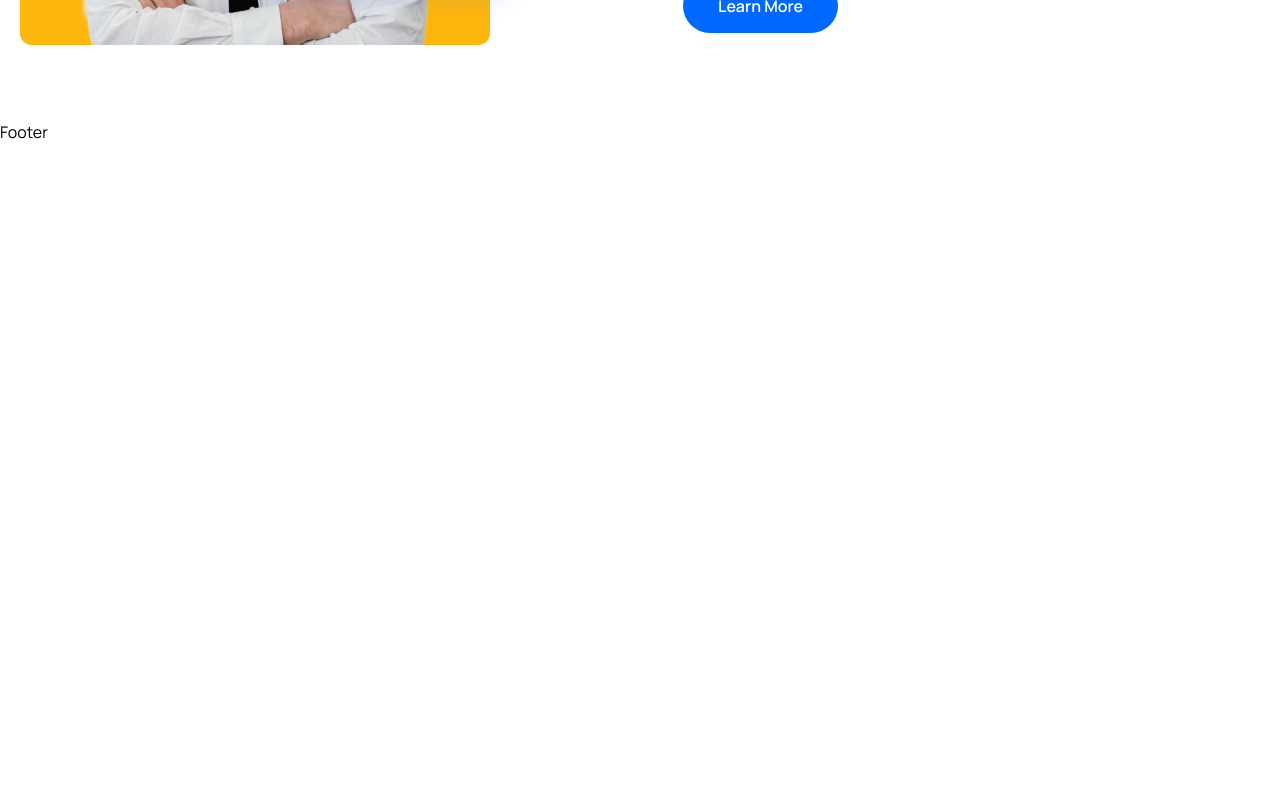
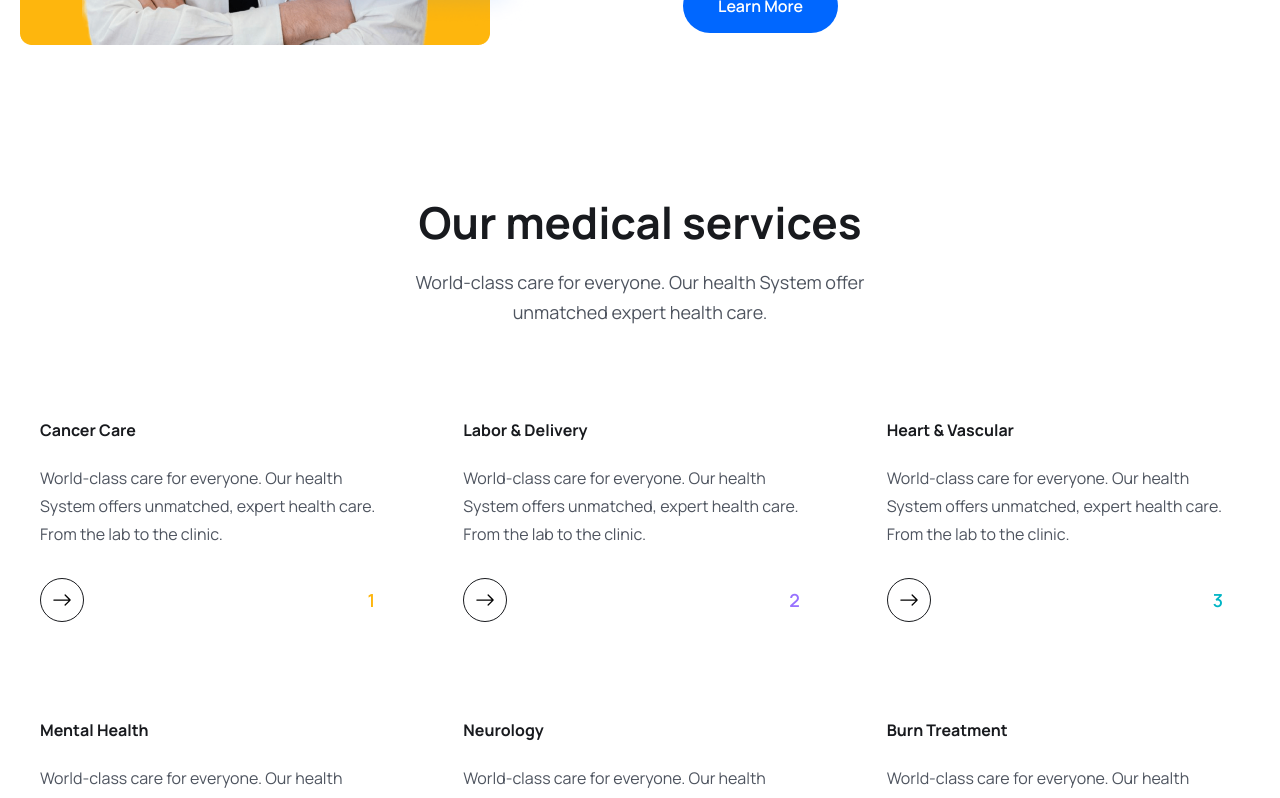
Before and after one commit to josuecross/doctor-appointmen-website, a React (Vite) app in the folder frontend/: page / in a window 1280 px wide. Shown: the part 2100-2898 px from the top of the page. Before the commit the page ends 2244 px from the top, so only its background shows below. Built offline with nearby package versions, Linux system fonts and the light colour scheme; the HTML template or start-up script is replaced by a standard one.

Commit message:
services section

```diff
--- a/frontend/src/components/About/About.jsx
+++ b/frontend/src/components/About/About.jsx
@@ -1,7 +1,7 @@
 import React from 'react';
 import aboutImg from "../../assets/images/about.png";
 import aboutCardImg from "../../assets/images/about-card.png";
-import { Link } from "react-router-dom"
+import { Link  } from "react-router-dom"
 
 const About = () => {
 
--- /dev/null
+++ b/frontend/src/components/Services/ServiceCard.jsx
@@ -0,0 +1,41 @@
+import React from "react";
+import { Link } from "react-router-dom";
+import { BsArrowRight } from "react-icons/bs"
+
+const ServiceCard = ({ item, index }) => {
+
+    const { name, desc, bgColor, textColor } = item
+
+    return <>
+        <div className="py-[30px] px-3 lg:px-5">
+            <h2 className="text-26px leading-9 text-headingColor font-[700]">
+                {name}
+            </h2>
+            <p className="text-[16px] leading-7 font-[400] text-textColor mt-4">
+                {desc}
+            </p>
+
+            <div className="flex items-center justify-between mt-[30px]">
+                <Link to="/doctors" className="w-[44px] h-[44px] rounded-full border border-solid
+                                border-[#181A1E] flex items-center justify-center group
+                                hover:bg-primaryColor hover:border-none">
+                    <BsArrowRight className="group-hover:text-white w-6 h-5" />
+                </Link>
+                <span className="w-[44px] h-[44px] flex items-center justify-center text-[18px] leading-[30px]
+                font-[600]"
+                style={ {
+                    background: '${bgColor}',
+                    color: `${textColor}`,
+                    borderRadius:"6px 0 0" } }>
+                    { index + 1}
+
+                </span>
+            </div>
+        </div>
+
+
+    </>
+
+}
+
+export default ServiceCard;
--- /dev/null
+++ b/frontend/src/components/Services/Services.jsx
@@ -0,0 +1,17 @@
+import React from "react";
+import { services } from "./../../assets/data/services"
+import ServiceCard from "./ServiceCard";
+
+const ServiceList = () => {
+    return <>
+        <div className="grid grid-cols-1 md:grid-cols-2 lg:grid-cols-3
+        gap-5 lg:gap-[30px] mt-[30px] lg:mt-[55px]">
+            { services.map((item, index) => (
+                <ServiceCard item={item} index={index} key={index}/>))
+            }
+        </div>
+    </>
+
+}
+
+export default ServiceList;
--- a/frontend/src/pages/Home.jsx
+++ b/frontend/src/pages/Home.jsx
@@ -8,6 +8,7 @@
 import icon03 from "../assets/images/icon03.png";
 import { Link } from "react-router-dom";
 import { BsArrowRight } from "react-icons/bs"
+import ServiceList from "../components/Services/Services";
 
 
 const Home = () => {
@@ -163,6 +164,24 @@
 
         <About/>
 
+        { /* ======= services section ======= */ }
+
+        <section>
+            <div className="container">
+                <div className="xl:w-[470px] mx-auto">
+                    <h2 className="heading text-center">Our medical services</h2>
+                    <p className="text__para text-center">
+                        World-class care for everyone. Our health System offer unmatched
+                        expert health care.
+                    </p>
+                </div>
+                <ServiceList/>
+
+            </div>
+        </section>
+
+        { /* ======= services section end ======= */ }
+
     </>
 }
 
```
